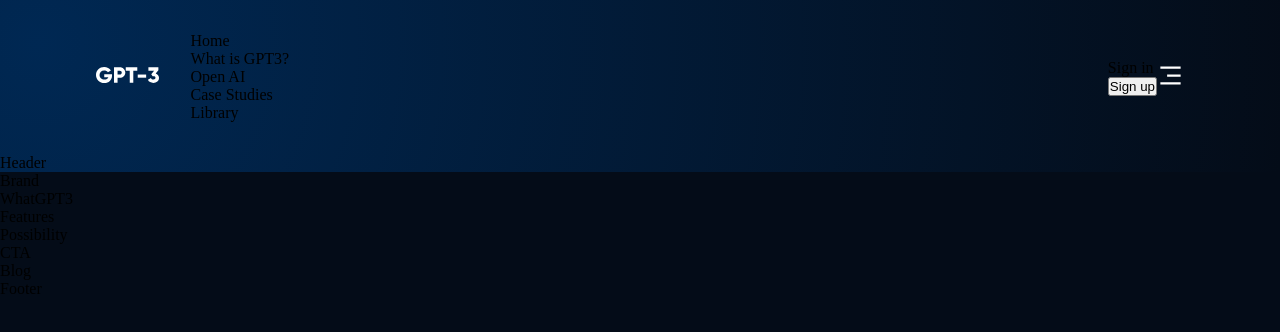
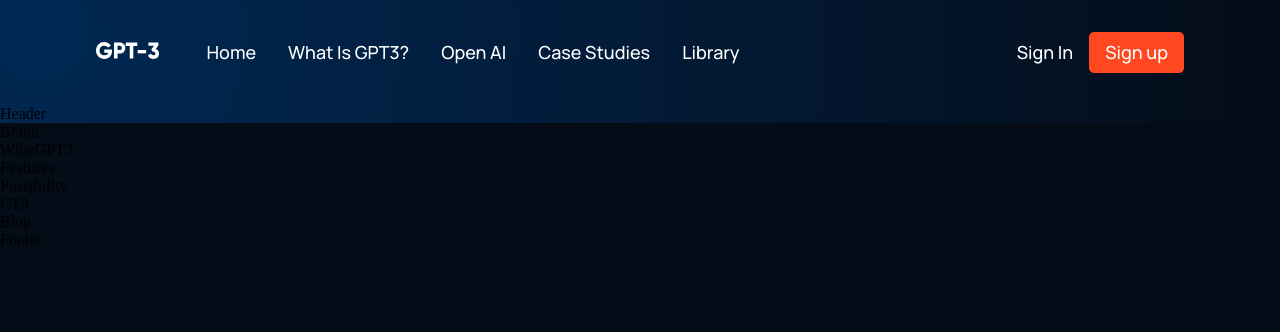
Before and after one commit to joesef1/gpt-3, a React (Create React App) app: page / in a window 1280 px wide. Shown: the top 332 px of the page. Built offline with nearby package versions, Linux system fonts and the light colour scheme.

Commit message:
styling the navbar

```diff
--- a/src/components/navbar/navbar.css
+++ b/src/components/navbar/navbar.css
@@ -5,7 +5,6 @@
 
   padding: 2rem 6rem;
 }
-
 
 .gpt3__navbar-links {
   flex: 1;
@@ -22,3 +21,114 @@
   width: 62.56px;
   height: 16.02px;
 }
+
+.gpt3__navbar-links_container {
+  display: flex;
+  flex-direction: row;
+}
+
+.gpt3__navbar-sign {
+  display: flex;
+  justify-content: flex-end;
+  align-items: center;
+}
+
+.gpt3__navbar-links_container p,
+.gpt3__navbar-sign p,
+.gpt3__navbar-menu_container p {
+  color: #fff;
+  font-family: var(--font-family);
+  font-weight: 500;
+  font-size: 18px;
+  line-height: 25px;
+  text-transform: capitalize;
+
+  margin: 0 1rem;
+  cursor: pointer;
+}
+
+.gpt3__navbar-sign button,
+.gpt3__navbar-menu_container button {
+  padding: 0.5rem 1rem;
+  color: #fff;
+  background: #FF4820;
+  font-family: var(--font-family);
+  font-weight: 500;
+  font-size: 18px;
+  line-height: 25px;
+  border: none;
+  outline: none;
+  cursor: pointer;
+  border-radius: 5px;
+}
+
+.gpt3__navbar-menu {
+  margin-left: 1rem;
+
+  display: none;
+  position: relative;
+}
+
+.gpt3__navbar-menu svg {
+  cursor: pointer;
+}
+
+.gpt3__navbar-menu_container {
+  display: flex;
+  justify-content: flex-end;
+  align-items: flex-end;
+  flex-direction: column;
+
+  text-align: end;
+  background: var(--color-footer);
+  padding: 2rem;
+  position: absolute;
+  right: 0;
+  top: 40px;
+  margin-top: 1rem;
+  min-width: 210px;
+  border-radius: 5px;
+  box-shadow: 0px 0px 5px rgba(0,0, 0,0.2);
+}
+
+.gpt3__navbar-menu_container p {
+  margin: 1rem 0;
+}
+
+.gpt3__navbar-menu_container-links-sign {
+  display: none;
+}
+
+@media screen and (max-width: 1050px) {
+  .gpt3__navbar-links_container {
+      display: none;
+  }
+
+  .gpt3__navbar-menu {
+      display: flex;
+  }
+}
+
+@media screen and (max-width: 700px) {
+  .gpt3__navbar {
+      padding: 2rem 4rem;
+  }
+}
+
+@media screen and (max-width: 550px) {
+  .gpt3__navbar {
+      padding: 2rem;
+  }
+
+  .gpt3__navbar-sign {
+      display: none;
+  }
+
+  .gpt3__navbar-menu_container {
+      top: 20px;
+  }
+
+  .gpt3__navbar-menu_container-links-sign {
+      display: block;
+  }
+}
```
